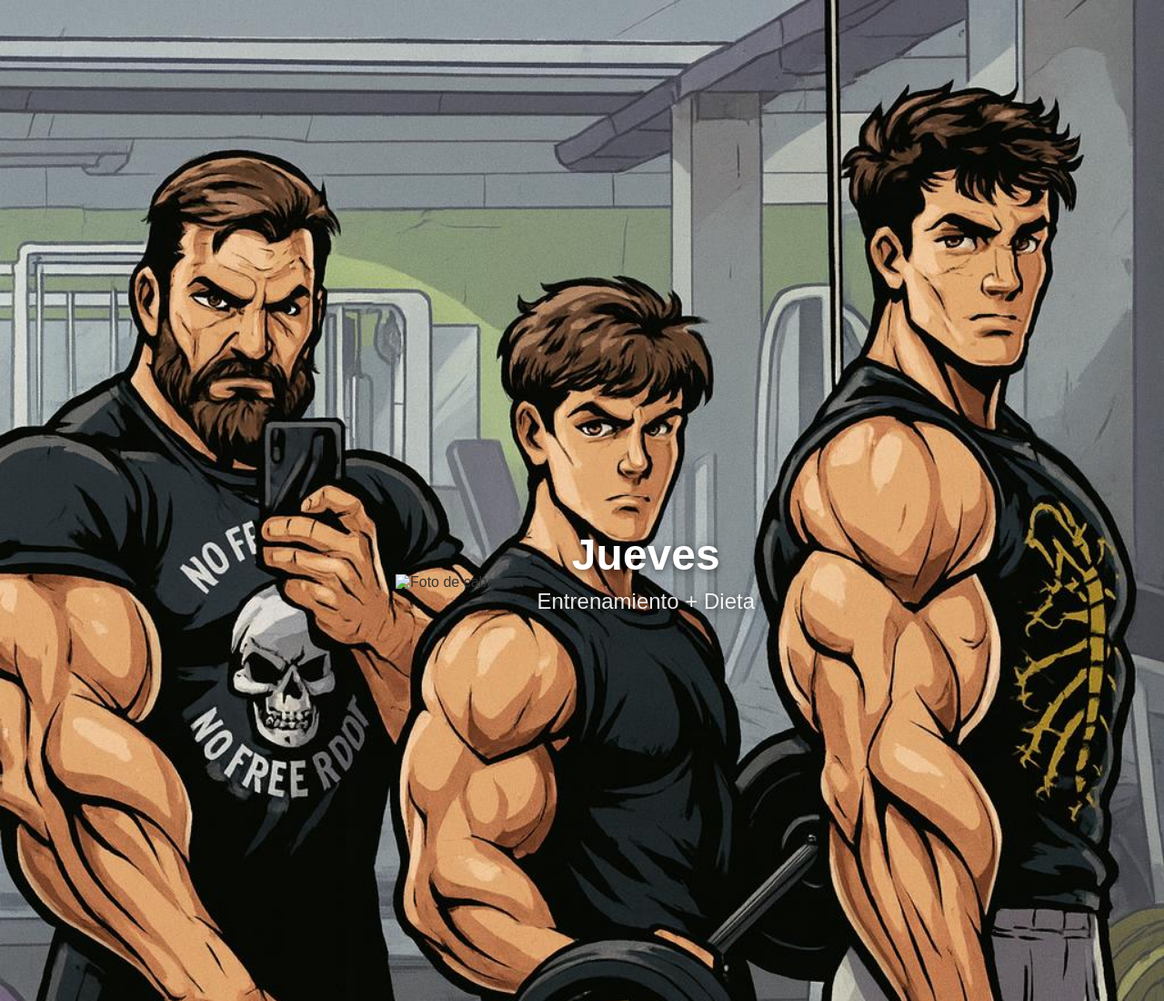
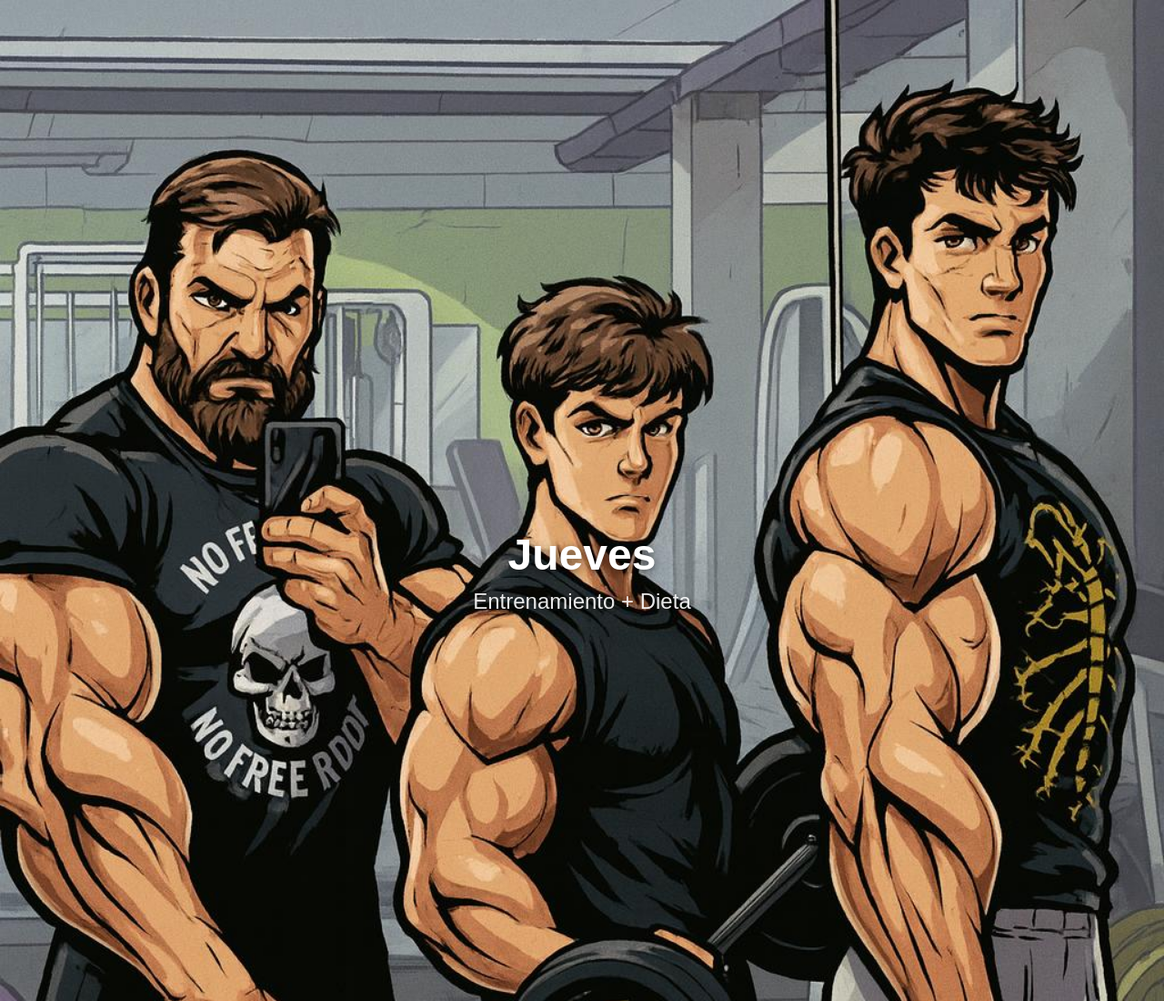
Before and after one commit to Deika79/training, a plain HTML site: page dias/jueves.html in a window 1280 px wide. Shown: the top 1100 px of the page at 91% size. Drawn offline with Linux system fonts and the light colour scheme.

Commit message:
quito imagen

```diff
--- a/dias/jueves.html
+++ b/dias/jueves.html
@@ -9,8 +9,7 @@
 <body>
 
     <header class="hero">
-        <img src="../img/portada.jpg" alt="Foto de cabecera" class="hero-img">
-        <div class="hero-text">
+            <div class="hero-text">
             <h1>Jueves</h1>
             <p>Entrenamiento + Dieta</p>
         </div>
```
Also changed, not shown: dias/domingo.html (+1 -1 lines), dias/lunes.html (+1 -1 lines), dias/martes.html (+1 -1 lines), dias/miercoles.html (+1 -1 lines), dias/sabado.html (+1 -1 lines), dias/viernes.html (+1 -1 lines).
